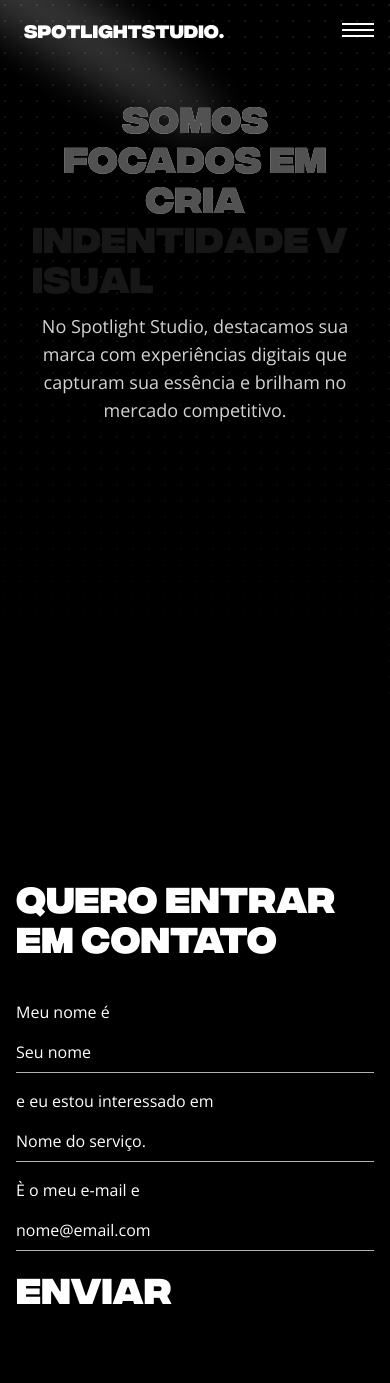
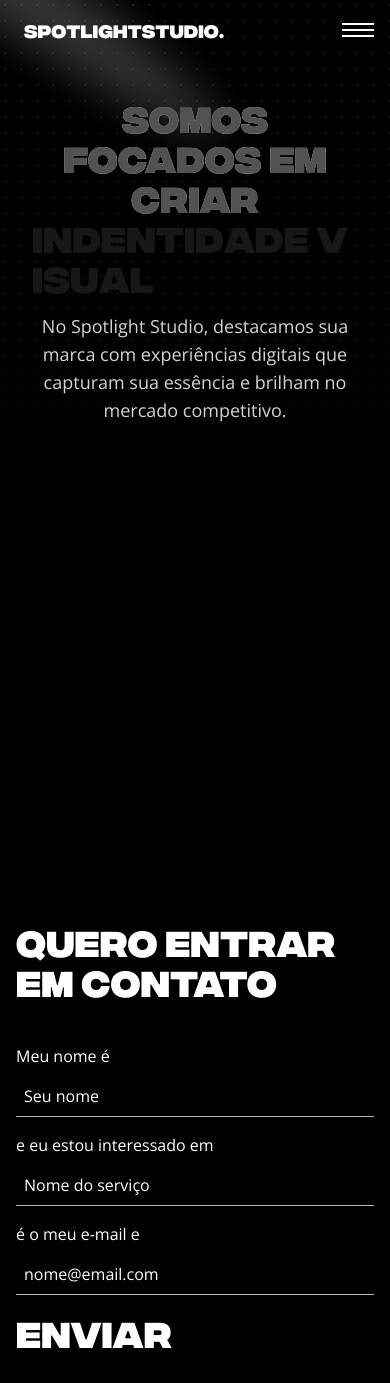
Before and after one commit to spotlightstudiodotcom/SPOTLIGHTSTUDIO-LANDING-PAGE, a Next.js app: page / in a window 390 px wide. Before the commit the page ends 1339 px from the top, so only its background shows below. Built offline with nearby package versions, Linux system fonts and the light colour scheme.

Commit message:
seção de contato
Adicionado seção de contato

```diff
--- /dev/null
+++ b/emails/index.tsx
@@ -0,0 +1,104 @@
+import {
+  Body,
+  Button,
+  Container,
+  Head,
+  Hr,
+  Html,
+  Img,
+  Preview,
+  Text,
+} from "@react-email/components";
+import * as React from "react";
+
+interface SpotlightstudioProps {
+  name: string;
+  email: string;
+  message: string;
+}
+const BASEURL = 'https://res-console.cloudinary.com/dwzguysnk/media_explorer_thumbnails/72e2087f96541147d602b8679eb01631/detailed'
+
+const Spotlightstudio = ({
+  name,
+  email,
+  message,
+}: SpotlightstudioProps) => (
+  <Html>
+    <Head />
+    <Preview>
+      Um estúdio digital que cria sites que não só brilham, mas também performam.
+    </Preview>
+    <Body style={main}>
+      <Container style={container}>
+        <Img
+          src={`${BASEURL}`}
+          width="50"
+          height="50"
+          alt="LOGO"
+          style={logo}
+        />
+        <Text style={paragraph}> {name} mandou uma nova proposta de {message} de {email}</Text>
+        <Text style={paragraph}>
+          Um estúdio digital que cria sites que não só brilham, mas também performam.
+        </Text>
+        <Text style={paragraph}>
+          Boa sorte,
+          <br />
+          Spotlight studio 😊
+        </Text>
+        <Hr style={hr} />
+        <Text style={footer}>
+          Augusta Clementina De Negreiros , Iracema CE, CEP 62980-000
+        </Text>
+      </Container>
+    </Body>
+  </Html>
+);
+
+
+export default Spotlightstudio;
+
+const main = {
+  backgroundColor: "#ffffff",
+  fontFamily:
+    '-apple-system,BlinkMacSystemFont,"Segoe UI",Roboto,Oxygen-Sans,Ubuntu,Cantarell,"Helvetica Neue",sans-serif',
+};
+
+const container = {
+  margin: "0 auto",
+  padding: "20px 0 48px",
+};
+
+const logo = {
+  margin: "0 auto",
+};
+
+const paragraph = {
+  fontSize: "16px",
+  lineHeight: "26px",
+};
+
+const btnContainer = {
+  textAlign: "center" as const,
+};
+
+const button = {
+  backgroundColor: "#5F51E8",
+  borderRadius: "3px",
+  color: "#fff",
+  fontSize: "16px",
+  textDecoration: "none",
+  textAlign: "center" as const,
+  display: "block",
+  padding: "12px",
+};
+
+const hr = {
+  borderColor: "#cccccc",
+  margin: "20px 0",
+};
+
+const footer = {
+  color: "#8898aa",
+  fontSize: "12px",
+};
--- /dev/null
+++ b/src/app/api/emails/route.ts
@@ -0,0 +1,46 @@
+// import { NextApiRequest, NextApiResponse } from 'next';
+import { render } from "@react-email/render";
+import Spotlightstudio from "../../../../src/emails/../../emails/index";
+import { Resend } from "resend";
+import { NextResponse, NextRequest } from "next/server";
+
+const resend = new Resend(process.env.NEXT_PUBLIC_RESEND_API_KEY);
+
+export async function POST(request: NextRequest) {
+	// rate limit and blocklist
+
+	await new Promise((resolve) => setTimeout(resolve, 1000));
+
+	// authorization
+	const { email, name, message } = await request.json();
+	try {
+		const { data, error } = await resend.emails.send({
+			from: "onboarding@resend.dev",
+			to: "sptlghtstudio@gmail.com",
+			subject: `Nova proposta de ${message}`,
+			react: Spotlightstudio({ name, email,message })
+		});
+		return NextResponse.json({data, error});
+	}
+	catch (error) {
+		return NextResponse.json({error});
+	}
+}
+
+// import { NextResponse } from "next/server";
+
+// export async function GET(){
+// 	const { email, name, message } = await request.json();
+// 	try {
+// 		const { data, error } = await resend.emails.send({
+// 			from: "onboarding@resend.dev",
+// 			to:  "sptlghtstudio@gmail.com",
+// 			subject: "Thank you",
+// 			html: render(Spotlightstudio({ name, email,message })),
+// 		})
+// 		return NextResponse.json({"hello": "world", data, error});
+// 	} catch (error) {
+// 		return NextResponse.json({error});
+// 	}
+
+// }
--- a/src/app/lib/utils.ts
+++ b/src/app/lib/utils.ts
@@ -1,6 +1,5 @@
 import { ClassValue, clsx } from "clsx";
 import { twMerge } from "tailwind-merge";
-
 export function cn(...inputs: ClassValue[]) {
   return twMerge(clsx(inputs));
 }
--- a/src/app/page.tsx
+++ b/src/app/page.tsx
@@ -33,10 +33,10 @@ export default function Home() {
             key="loader"
             initial={{ opacity: 0, scale: 0.1 }}
             animate={{ opacity: 1, scale: 1 } }
-            transition={{ duration: 1, ease: easing }}
+            transition={{ duration: 2, ease: easing }}
             exit={{
               y: -1000,
-              transition: { duration: 0.5, ease: easing }
+              transition: { duration: 1, ease: easing }
             }}
           >
             <Loader />
--- a/src/components/Contact.tsx
+++ b/src/components/Contact.tsx
@@ -1,21 +1,80 @@
-import MaxWidthWrapper from "./MaxWidth"
-import { FlipLink } from "@/app/lib/Animation"
+"use client";
+import React from 'react';
+import MaxWidthWrapper from "./MaxWidth";
+import { FlipLink } from "@/app/lib/Animation";
+import { useForm } from 'react-hook-form';
+import { Toaster, toast } from 'sonner'
+
+interface FormInput {
+  name: string;
+  email: string;
+  message: string;
+}
 
 
 export const Contact = () => {
+  const {
+    register,
+    handleSubmit,
+    formState: { errors },
+    reset} = useForm<FormInput>();
+
+    async function onSubmit(formData:FormInput) {
+      await fetch('/api/emails',{
+        method : 'POST',
+        headers : {
+          'Content-Type' : 'application/json',
+        },
+        body : JSON.stringify({
+          name : formData.name,
+          email : formData.email,
+          message : formData.message
+        })
+      }).then(()=> {
+        toast.success('Email enviado com sucesso!');
+      })
+      reset();
+    }
+
   return (
+
     <MaxWidthWrapper className="py-8">
       <section className="flex flex-col md:flex-row items-start justify-between gap-11">
+        <Toaster position="top-right" className=''  visibleToasts={1} />
         <h2 className="font-Integral text-4xl lg:text-7xl text-white text-wrap max-w-5xl">Quero entrar em contato</h2>
-                <form className="text-white w-full grid grid-cols-1 gap-4 place-content-start">
-                    <label className="text-white text-base lg:text-lg ">Meu nome é</label> <input className="placeholder:text-white bg-transparent border-b border-b-white/70 pb-2 focus:outline-none focus:border-b-white focus:border-b-2" placeholder="Seu nome" type="text" />
-                    <label className="text-white text-base lg:text-lg ">e eu estou interessado em</label> <input className="placeholder:text-white bg-transparent border-b border-b-white/70 pb-2 focus:outline-none focus:border-b-white focus:border-b-2" placeholder="Nome do serviço." type="text" />
-                    <label className="text-white text-base lg:text-lg ">È o meu e-mail e</label> <input className="placeholder:text-white bg-transparent border-b border-b-white/70 pb-2 focus:outline-none focus:border-b-white focus:border-b-2" placeholder="nome@email.com" type="text" />
-                    <button className="overflow-hidden font-Integral hover:transition-colors text-7xl max-w-fit h-full " type="submit">
+        <form onSubmit={handleSubmit(onSubmit)} className="text-white w-full grid grid-cols-1 gap-4 place-content-start">
+          <label className="text-white text-base lg:text-lg">Meu nome é</label>
+          <input
+            {...register('name')}
+            name="name"
+            className="placeholder:text-white px-2 bg-transparent border-b border-b-white/70 pb-2 focus:outline-none focus:border-b-white focus:border-b-2"
+            placeholder="Seu nome"
+            type="text"
+            required
+          />
+          <label className="text-white text-base lg:text-lg">e eu estou interessado em</label>
+          <input
+            {...register('message')}
+            name="message"
+            className="placeholder:text-white px-2 bg-transparent border-b border-b-white/70 pb-2 focus:outline-none focus:border-b-white focus:border-b-2"
+            placeholder="Nome do serviço"
+            type="text"
+            required
+          />
+          <label className="text-white text-base lg:text-lg">é o meu e-mail e</label>
+          <input
+            {...register('email')}
+            name="email"
+            className="placeholder:text-white px-2 bg-transparent border-b border-b-white/70 pb-2 focus:outline-none focus:border-b-white focus:border-b-2"
+            placeholder="nome@email.com"
+            type="email"
+            required
+          />
+          <button className="overflow-hidden font-Integral text-7xl max-w-fit h-full" type="submit">
             <FlipLink className="text-4xl lg:text-7xl">Enviar</FlipLink>
           </button>
         </form>
       </section>
     </MaxWidthWrapper>
-    )
-}
+  );
+};
--- a/src/components/TextHeroSection.tsx
+++ b/src/components/TextHeroSection.tsx
@@ -2,12 +2,13 @@ import React from "react";
 import { FlipWords } from "@/app/ui/flip-words";
 
 export function TextHeroSection() {
+
   const words = ["INDENTIDADE VISUAL", "WEB DESIGN", "NAMING", "DESENVOLVIMENTO WEB", "SEO"];
 
   return (
     <div className="flex justify-center items-center px-4">
       <div className="mx-auto font-normal text-neutral-600 dark:text-neutral-400">
-         Somos focados em cria<br></br> <FlipWords words={words} />
+         Somos focados em criar<br></br> <FlipWords words={words} />
       </div>
     </div>
   );
```
Also changed, not shown: package.json (+7 -1 lines), public/LOGO.png (added), 1 other file (tests, documents, lock files or other folders). Lines whose indentation alone changed are shown as unchanged.
